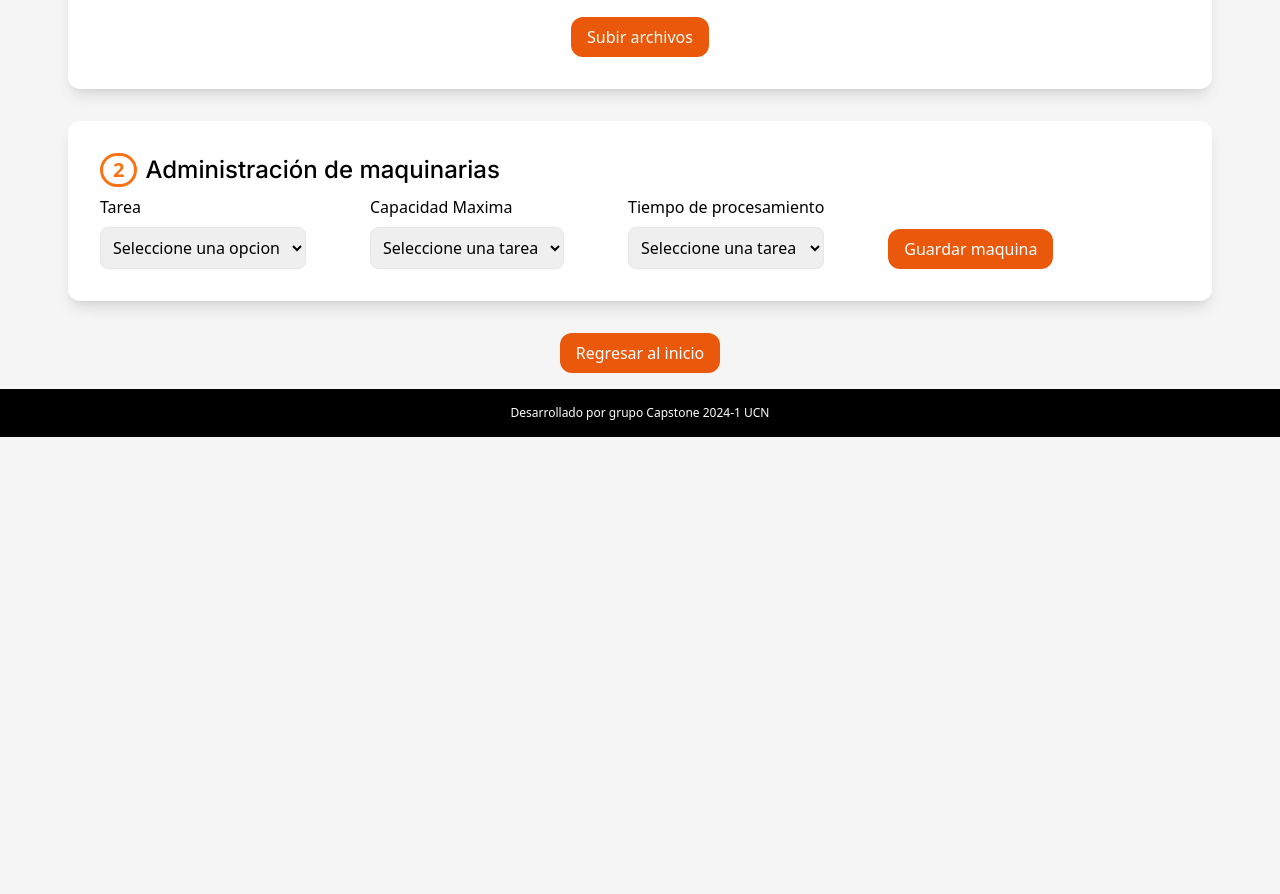
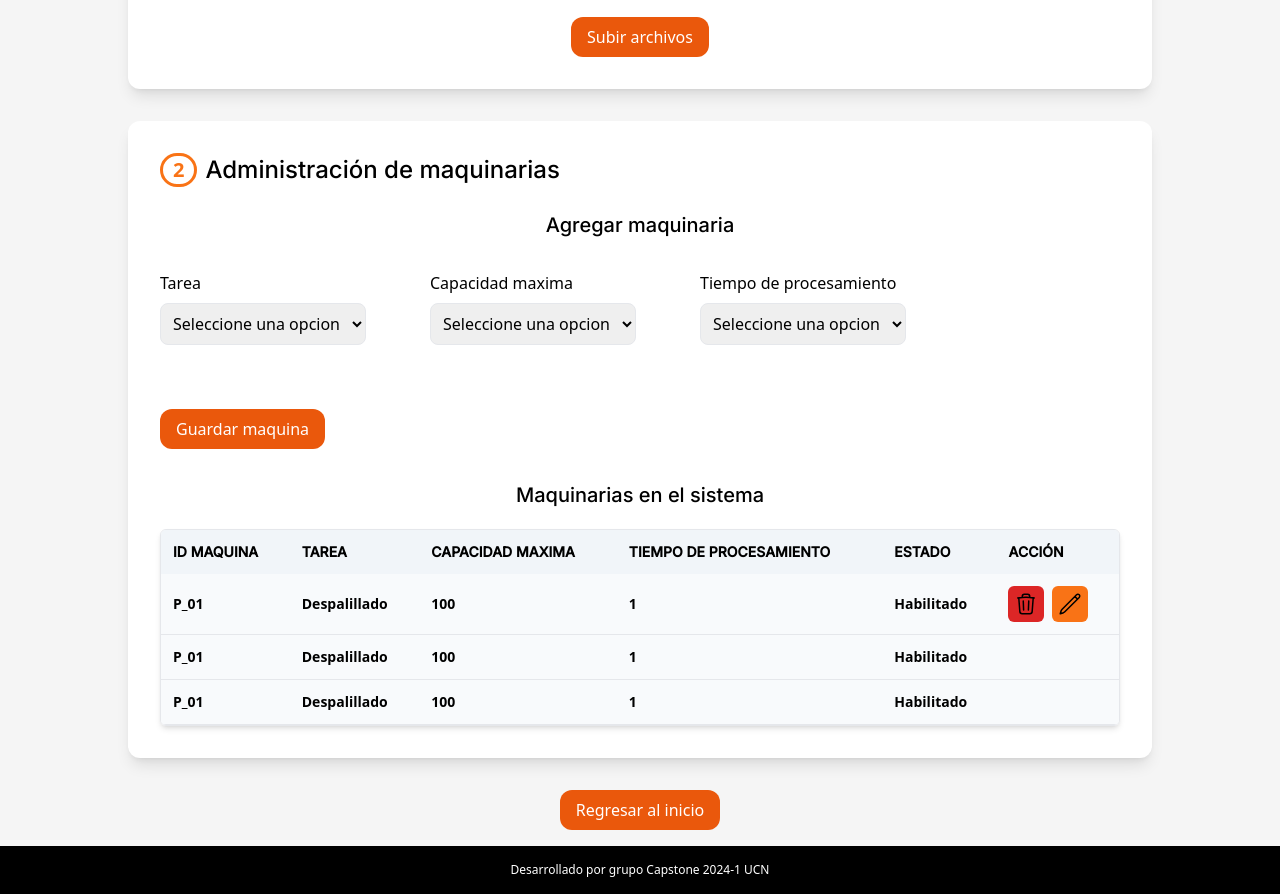
Before and after one commit to Gasthor/frontend-capstone-project-vct-2024-1, a Next.js app: page /planificacion_lontue in a window 1280 px wide. Shown: the part 523-1417 px from the top of the page. Before the commit the page ends 960 px from the top, so only its background shows below. Built offline with nearby package versions, Linux system fonts and the light colour scheme.

Commit message:
[Change] style in container component and select tag per component in lontue planning

```diff
--- a/components/UI/Container/Container.tsx
+++ b/components/UI/Container/Container.tsx
@@ -10,7 +10,7 @@ export const Container: FC<Props> = ({
     width
 }) => {
     return(
-        <section className= {`gap-2 flex flex-col bg-white p-4 sm:p-8 rounded-xl shadow-lg ${width?width: " w-11/12 sm:max-w-6xl"}`}>
+        <section className= {`gap-2 flex flex-col bg-white p-4 sm:p-8 rounded-xl shadow-lg ${width?width: " w-11/12 sm:max-w-5xl"}`}>
             {children}
         </section>
     )
--- a/pages/planificacion_lontue/index.tsx
+++ b/pages/planificacion_lontue/index.tsx
@@ -1,11 +1,14 @@
 import { Layout } from "@/components/Layout/Layout";
 import { ButtonPrincipal } from "@/components/UI/Buttons/ButtonPrincipal";
 import { NextPageWithLayout } from "../_app";
-import { ReactElement, useState } from "react";
+import { ReactElement, useEffect, useState } from "react";
 import { interSecondary, interTitle } from "@/styles/fonts";
 import { Container } from "@/components/UI/Container/Container";
 import { Dropzone } from "@/components/UI/Input/Dropzone";
 import { opcionesVelocidad, opcionescapacidadMaxima } from "@/utils/options_labels";
+import { Select } from "@/components/UI/Input/Select";
+import { DeleteButton } from "@/components/UI/Buttons/DeleteButton";
+import { EditButton } from "@/components/UI/Buttons/EditButton";
 
 const Home: NextPageWithLayout = () => {
 
@@ -22,20 +25,10 @@ const Home: NextPageWithLayout = () => {
         console.log(filePDF)
     }
 
-    const handleSelectChangeTask = (e: React.ChangeEvent<HTMLSelectElement>) => {
-        setTast(e.target.value)
+    useEffect(() => {
         setMaxCapacity("")
         setProcessingTime("")
-    }
-
-    const handleSelectChangeMaxCapacity = (e: React.ChangeEvent<HTMLSelectElement>) => {
-        setMaxCapacity(e.target.value)
-        setProcessingTime("")
-    }
-
-    const handleSelectChangeProcessingTime = (e: React.ChangeEvent<HTMLSelectElement>) => {
-        setProcessingTime(e.target.value)
-    }
+    }, [task])
 
     return (
         <>
@@ -66,59 +59,79 @@ const Home: NextPageWithLayout = () => {
 
             </Container>
             <Container>
-                <div className="flex flex-row items-center gap-2">
+                <div className="flex flex-row items-center gap-2 mb-4">
                     <div className="border-[3px] border-orange-500 px-[10px] rounded-full text-orange-500 text-xl font-semibold">2</div>
                     <h2 className={`text-2xl ${interTitle.className}`}>Administración de maquinarias</h2>
                 </div>
                 <div>
-                    <div className="flex flex-col sm:flex-row gap-16">
-                        <div className="flex flex-col gap-2">
-                            <label htmlFor="">Tarea</label>
-                            <select className="border p-2 rounded-lg" value={task} onChange={handleSelectChangeTask}>
-                                <option value="">Seleccione una opcion</option>
-                                <option value="Despalillado">Despalillado</option>
-                                <option value="Prensado">Prensado</option>
-                                <option value="Pre-flotación">Pre-flotacion</option>
-                                <option value="Flotación">Flotación</option>
-                                <option value="Fermentación">Fermentación</option>
-                            </select>
-                        </div>
-                        <div className="flex flex-col gap-2">
-                            <label htmlFor="">Capacidad Maxima</label>
-                            <select className="border p-2 rounded-lg" value={maxCapacity} onChange={handleSelectChangeMaxCapacity} >
-                                {task ? (
-                                    opcionescapacidadMaxima[task].map((option, index) => (
-                                        <option value={option}>
-                                            {option}
-                                        </option>
-                                    ))
-                                ) : (
-                                    <option>Seleccione una tarea</option>
-                                )}
-                            </select>
-                        </div>
+                    <div className="flex flex-col gap-2 sm:gap-8">
+                        <h3 className={`text-center text-xl ${interTitle.className}`}>Agregar maquinaria</h3>
+                        <form className="flex flex-col gap-4 flex-wrap sm:flex-row lg:gap-8 xl:gap-16">
 
-                        <div className="flex flex-col gap-2">
-                            <label htmlFor="">Tiempo de procesamiento</label>
-                            <select className="border p-2 rounded-lg" value={processingTime} onChange={handleSelectChangeProcessingTime}>
-                                {task ? (
-                                    opcionesVelocidad[task].map((option, index) => (
-                                        <option value={option}>
-                                            {option}
-                                        </option>
-                                    ))
-                                ) : (
-                                    <option>Seleccione una tarea</option>
-                                )}
-                            </select>
-                            {task}
-                            {maxCapacity}
-                            {processingTime}
-                        </div>
-                        <div className="flex items-end">
-                            <ButtonPrincipal title="Guardar maquina" />
+                            <Select name="Tarea" value={task} setValue={setTast} list={["Despalillado", "Prensado", "Pre-flotación", "Flotación", "Fermentación"]} />
+
+                            <Select name="Capacidad maxima" value={maxCapacity} setValue={setMaxCapacity} record={opcionescapacidadMaxima} previousValue={task} />
+
+                            <Select name="Tiempo de procesamiento" value={processingTime} setValue={setProcessingTime} record={opcionesVelocidad} previousValue={task} />
+
+                            <div className="flex items-end">
+                                <ButtonPrincipal title="Guardar maquina" />
+                            </div>
+
+                        </form>
+                    </div>
+                    <div>
+
+                    </div>
+                    <div className="flex flex-col mt-8 gap-5">
+                        <h3 className={`text-center text-xl ${interTitle.className}`}>Maquinarias en el sistema</h3>
+                        <div className="relative overflow-x-auto shadow-md rounded-md border">
+                            <table className="w-full text-sm text-left rtl:text-right">
+                                <thead className={`uppercase bg-slate-100 ${interTitle.className}`}>
+                                    <tr>
+                                        <th className="px-3 py-3">ID maquina</th>
+                                        <th className="px-3 py-3">Tarea</th>
+                                        <th className="px-3 py-3">Capacidad maxima</th>
+                                        <th className="px-3 py-3">Tiempo de procesamiento</th>
+                                        <th className="px-3 py-3">Estado</th>
+                                        <th className="px-3 py-3">Acción</th>
+                                    </tr>
+                                </thead>
+                                <tbody>
+                                    <tr className="border-b bg-slate-50">
+                                        <th className="px-3 py-3">P_01</th>
+                                        <th className="px-3 py-3">Despalillado</th>
+                                        <th className="px-3 py-3">100</th>
+                                        <th className="px-3 py-3">1</th>
+                                        <th className="px-3 py-3">Habilitado</th>
+                                        <th className="p-3 flex gap-2">
+                                            <DeleteButton />
+                                            <EditButton />
+                                        </th>
+                                    </tr>
+                                    <tr className="border-b bg-slate-50">
+                                        <th className="px-3 py-3">P_01</th>
+                                        <th className="px-3 py-3">Despalillado</th>
+                                        <th className="px-3 py-3">100</th>
+                                        <th className="px-3 py-3">1</th>
+                                        <th className="px-3 py-3">Habilitado</th>
+                                        <th>
+
+                                        </th>
+                                    </tr>
+                                    <tr className="border-b bg-slate-50">
+                                        <th className="px-3 py-3">P_01</th>
+                                        <th className="px-3 py-3">Despalillado</th>
+                                        <th className="px-3 py-3">100</th>
+                                        <th className="px-3 py-3">1</th>
+                                        <th className="px-3 py-3">Habilitado</th>
+                                        <th></th>
+                                    </tr>
+                                </tbody>
+                            </table>
                         </div>
                     </div>
+
                 </div>
             </Container >
             <ButtonPrincipal title={"Regresar al inicio"} goTo="/" />
```
